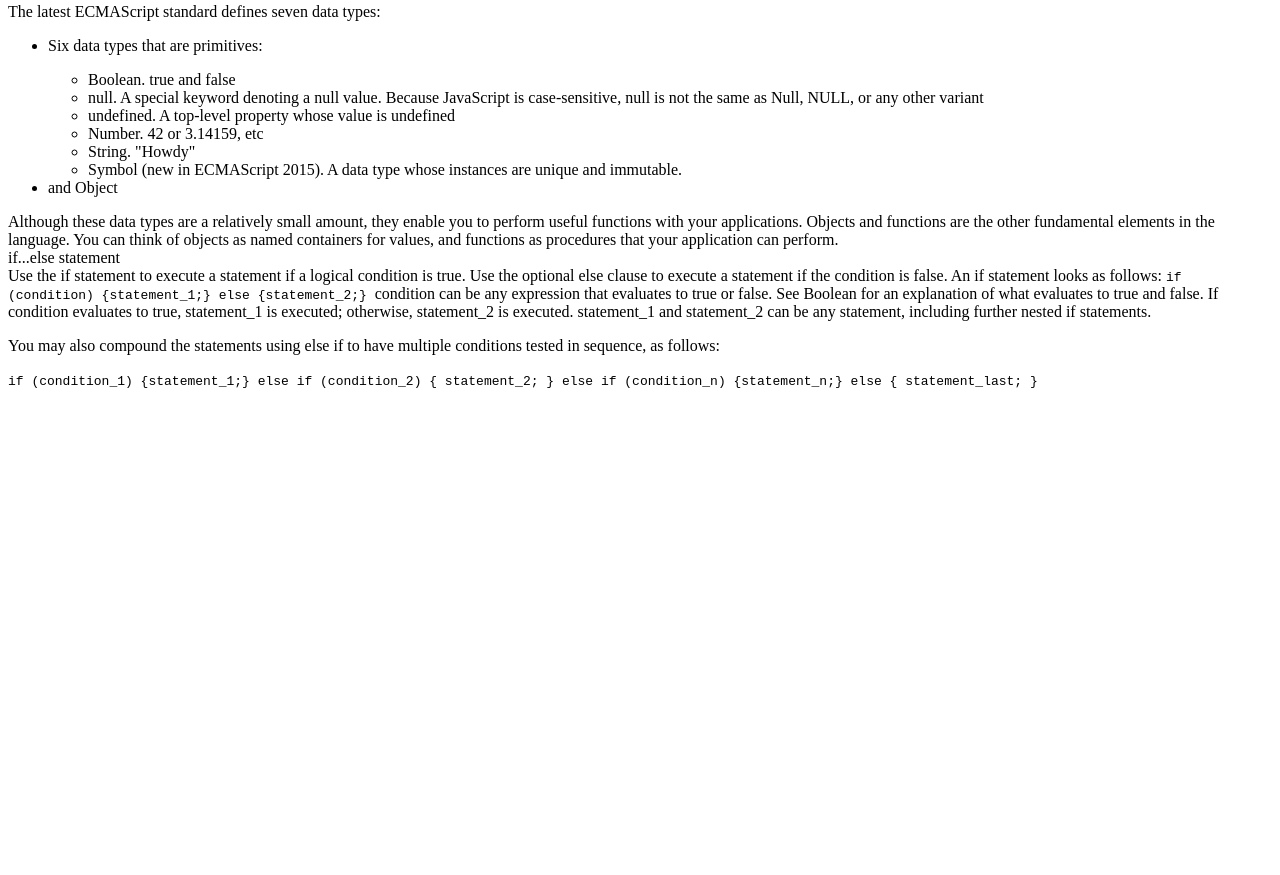
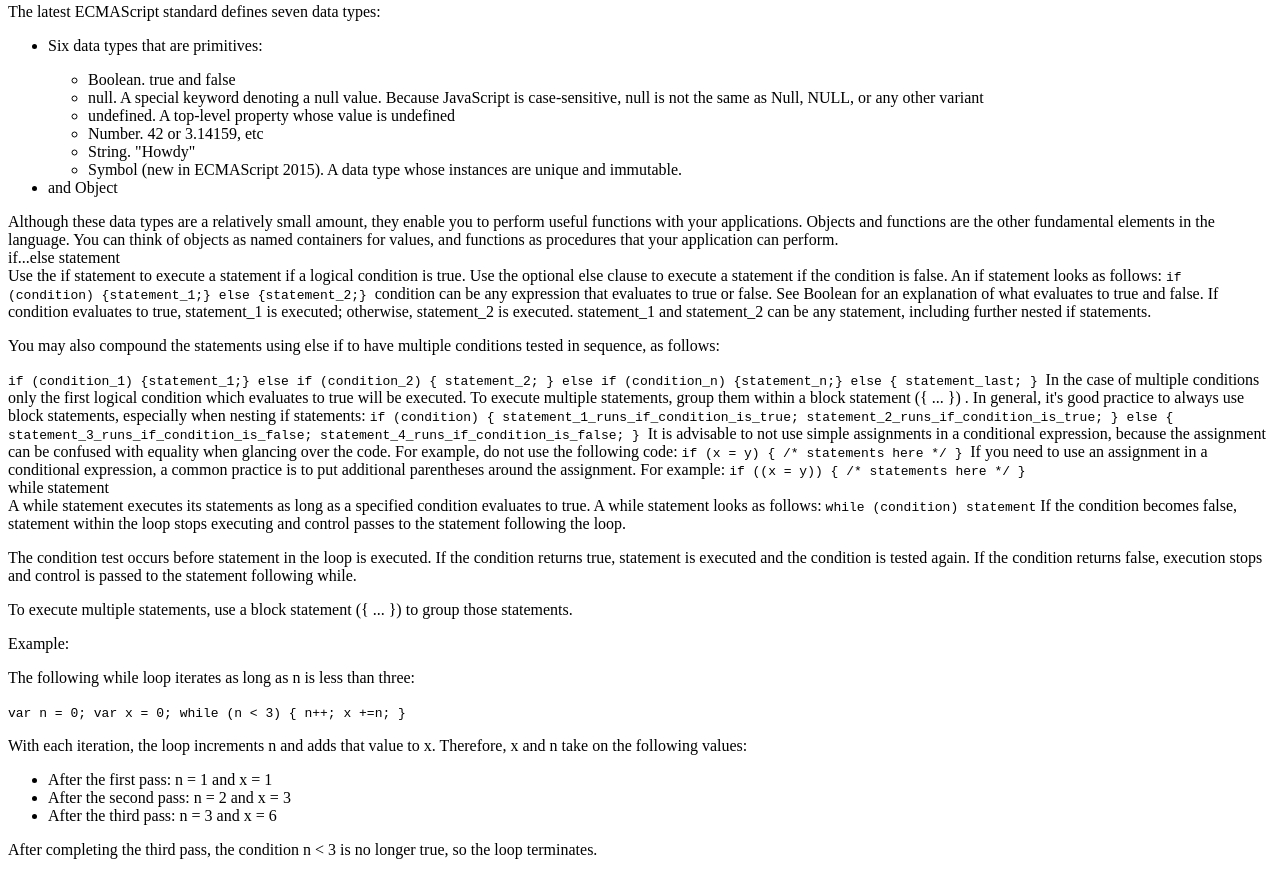
Before and after one commit to mirial83/Technical-Documentation-Page, a plain HTML site: page index.html in a window 1280 px wide. Shown: the part 1895-2770 px from the top of the page. Before the commit the page ends 2292 px from the top, so only its background shows below. Drawn offline with Linux system fonts and the light colour scheme.

Commit message:
html 2
html through while loop section

```diff
--- a/index.html
+++ b/index.html
@@ -286,6 +286,70 @@
                                 statement_last;
                             }
                     </code>
+                    In the case of multiple conditions only the first logical condition which
+                    evaluates to true will be executed. To execute multiple statements, group
+                    them within a block statement ({ ... }) . In general, it's good practice to
+                    always use block statements, especially when nesting if statements:
+                    <code>
+                        if (condition) {
+                            statement_1_runs_if_condition_is_true;
+                            statement_2_runs_if_condition_is_true;
+                        } else {
+                            statement_3_runs_if_condition_is_false;
+                            statement_4_runs_if_condition_is_false;
+                        }
+                    </code>
+                    It is advisable to not use simple assignments in a conditional expression,
+                    because the assignment can be confused with equality when glancing over the
+                    code. For example, do not use the following code:
+                    <code>
+                        if (x = y)  { /* statements here */
+                    }
+                    </code>
+                    If you need to use an assignment in a conditional expression, a common
+                    practice is to put additional parentheses around the assignment. For example:
+                    <code>
+                        if ((x = y))  { /* statements here */
+                    }
+                    </code>
+                </article>
+            </section>
+            <section class="main-section" id="while_statement">
+                <header>while statement</header>
+                <article>
+                    A while statement executes its statements as long as a specified condition
+                    evaluates to true. A while statement looks as follows:
+                    <code>while (condition) statement</code>
+                    If the condition becomes false, statement within the loop stops executing
+                    and control passes to the statement following the loop.
+                    <p>
+                        The condition test occurs before statement in the loop is executed. If
+                        the condition returns true, statement is executed and the condition is
+                        tested again. If the condition returns false, execution stops and control
+                        is passed to the statement following while.
+                    </p>
+                    <p>
+                        To execute multiple statements, use a block statement ({ ... }) to group
+                        those statements.
+                    </p>
+                    Example:
+                    <p>
+                        The following while loop iterates as long as n is less than three:
+                    </p>
+                    <code>var n = 0; var x = 0; while (n < 3) { n++; x +=n; }</code>
+                    <p>
+                        With each iteration, the loop increments n and adds that value
+                        to x. Therefore, x and n take on the following values:
+                    </p>
+                    <ul>
+                        <li>After the first pass: n = 1 and x = 1</li>
+                        <li>After the second pass: n = 2 and x = 3</li>
+                        <li>After the third pass: n = 3 and x = 6</li>
+                    </ul>
+                    <p>
+                        After completing the third pass, the condition n < 3 is no longer
+                        true, so the loop terminates.
+                    </p>
                 </article>
             </section>
         </main>
```
